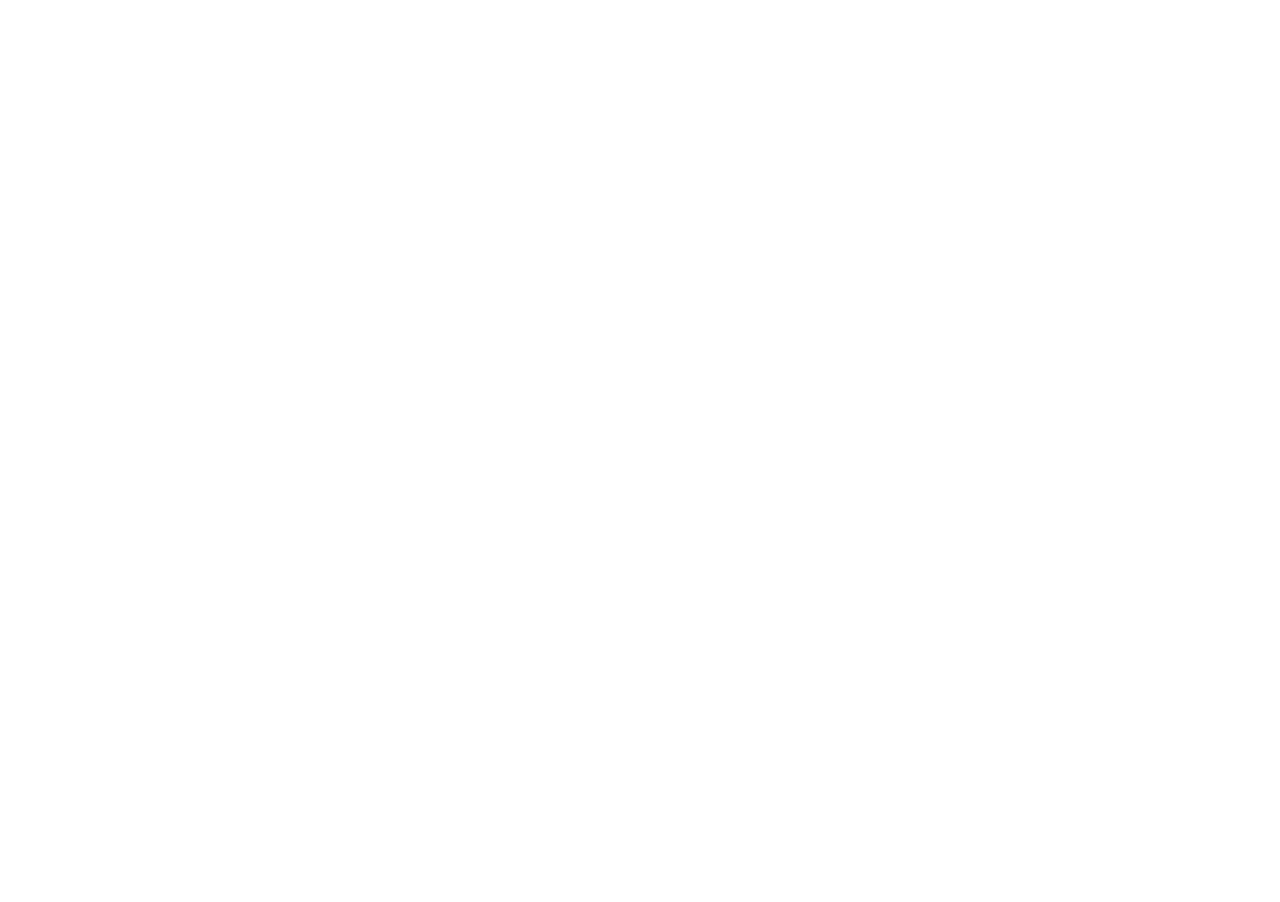
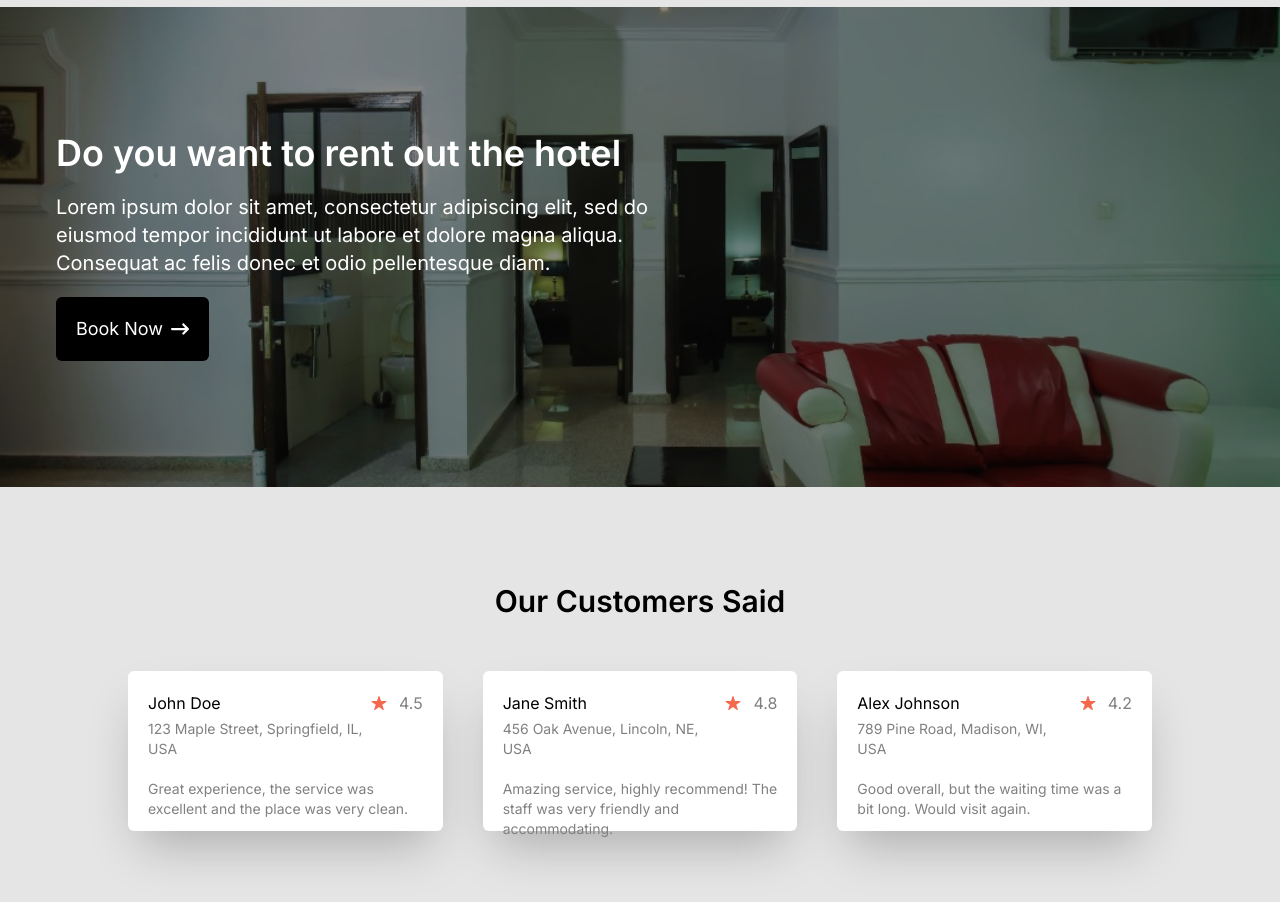
Before and after one commit to mercyharbo/de-hotel, a Next.js app: page / in a window 1280 px wide. Shown: the part 2140-3042 px from the top of the page. Before the commit the page ends 2155 px from the top, so only its background shows below. Built offline with nearby package versions, Linux system fonts and the light colour scheme.

Commit message:
made changes

```diff
--- a/src/app/component/Card.js
+++ b/src/app/component/Card.js
@@ -3,7 +3,7 @@
 
 const Card = ({ name, imageUrl, rating, price }) => {
   return (
-    <div className='flex flex-col gap-3 w-full rounded-lg shadow-md '>
+    <div className='flex flex-col w-full rounded-lg shadow-md '>
       <Image
         src={imageUrl}
         alt={name}
@@ -11,7 +11,7 @@
         height={300}
         className='object-cover object-center w-full rounded-t-lg'
       />
-      <div className='p-4 flex flex-col justify-start items-start gap-2'>
+      <div className='p-4 flex flex-col justify-start items-start gap-2 bg-white rounded-b-lg'>
         <h3 className='text-base font-semibold'>{name}</h3>
         <div className='flex items-center gap-3'>
           <IoStar className='text-orange' />
--- a/src/app/layout.js
+++ b/src/app/layout.js
@@ -26,7 +26,7 @@
 export default function RootLayout({ children }) {
   return (
     <html lang='en'>
-      <body className={`flex flex-col ${inter.className}`}>
+      <body className={`flex flex-col bg-[#E5E5E5] ${inter.className}`}>
         <Navbar />
         {children}
       </body>
--- a/src/app/page.js
+++ b/src/app/page.js
@@ -4,6 +4,7 @@
 import Image from 'next/image'
 import gsap from 'gsap'
 import { useGSAP } from '@gsap/react'
+import { FaArrowRightLong } from 'react-icons/fa6'
 
 import HeroImage from '@/app/assets/photo2.jpeg'
 import HeroImage1 from '@/app/assets/photo3.jpeg'
@@ -14,6 +15,7 @@
 import HeroImage5 from '@/app/assets/photo7.jpeg'
 import HeroImage6 from '@/app/assets/photo8.jpeg'
 import Card from './component/Card'
+import { IoStar } from 'react-icons/io5'
 
 gsap.registerPlugin(useGSAP)
 
@@ -45,6 +47,33 @@
     imageUrl: HeroImage6,
     rating: 4.9,
     price: '$300/day',
+  },
+]
+
+const testimoniesCard = [
+  {
+    id: 1,
+    name: 'John Doe',
+    address: '123 Maple Street, Springfield, IL, USA',
+    rating: 4.5,
+    comment:
+      'Great experience, the service was excellent and the place was very clean.',
+  },
+  {
+    id: 2,
+    name: 'Jane Smith',
+    address: '456 Oak Avenue, Lincoln, NE, USA',
+    rating: 4.8,
+    comment:
+      'Amazing service, highly recommend! The staff was very friendly and accommodating.',
+  },
+  {
+    id: 3,
+    name: 'Alex Johnson',
+    address: '789 Pine Road, Madison, WI, USA',
+    rating: 4.2,
+    comment:
+      'Good overall, but the waiting time was a bit long. Would visit again.',
   },
 ]
 
@@ -147,7 +176,7 @@
 
       <section className='flex flex-col justify-center items-center gap-10 px-5 py-10 laptop:px-14 large_laptop:px-20'>
         <div className='flex flex-col justify-center items-center gap-3 w-full mx-auto text-center laptop:w-[50%]'>
-          <h4 className='text-2xl font-semibold'>
+          <h4 className='text-3xl font-semibold'>
             Choose the best place for your vacation
           </h4>
           <p className=''>
@@ -157,7 +186,7 @@
           </p>
         </div>
 
-        <div className='grid gap-5 desktop:w-[80%] desktop:grid-cols-4 large_laptop:w-[80%] large_laptop:grid-cols-4 laptop:w-full laptop:grid-cols-4 tablet:w-full tablet:grid-cols-2 mobile:w-full mobile:grid-cols-1'>
+        <div className='grid gap-5 desktop:w-[80%] desktop:grid-cols-4 large_laptop:w-[90%] large_laptop:grid-cols-4 laptop:w-full laptop:grid-cols-4 tablet:w-full tablet:grid-cols-2 mobile:w-full mobile:grid-cols-1'>
           {roomsCard.map((item) => (
             <Card
               key={item.id}
@@ -169,6 +198,59 @@
           ))}
         </div>
       </section>
+
+      <section className='relative w-full'>
+        <Image
+          src={HeroImage6}
+          alt='Hotel picture'
+          width={800}
+          height={200}
+          className='object-cover object-center w-full  h-[30rem] '
+        />
+        <div className=' w-full h-full absolute top-0 left-0 bg-[#00000079]'>
+          <div className='w-full flex flex-col justify-center items-start gap-5 text-white h-full px-5 desktop:w-[40%] large_laptop:w-[60%] laptop:px-14 large_laptop:px-20 laptop:w-[60%] tablet:w-[70%] mobile:w-full'>
+            <h1 className='font-semibold text-4xl'>
+              Do you want to rent out the hotel{' '}
+            </h1>
+            <p className='text-xl'>
+              Lorem ipsum dolor sit amet, consectetur adipiscing elit, sed do
+              eiusmod tempor incididunt ut labore et dolore magna aliqua.
+              Consequat ac felis donec et odio pellentesque diam.
+            </p>
+            <button className='bg-black h-16 rounded-md text-white px-5 text-lg flex items-center gap-2'>
+              Book Now <FaArrowRightLong />
+            </button>
+          </div>
+        </div>
+      </section>
+
+      <section className='flex flex-col justify-center items-center gap-5 py-10 w-full mx-auto laptop:py-[6rem] laptop:w-[80%]'>
+        <h1 className='text-3xl font-semibold'>Our Customers Said</h1>
+
+        <div className='grid gap-10 py-8 w-full laptop:grid-cols-3 tablet:grid-cols-1 mobile:grid-cols-1'>
+          {testimoniesCard.map((item) => {
+            return (
+              <div
+                key={item.id}
+                className='shadow-2xl rounded-md bg-white p-5 h-[10rem] flex flex-col justify-start items-start gap-5'
+              >
+                <div className='flex justify-between items-start w-full'>
+                  <div className='flex flex-col justify-start items-start gap-1'>
+                    <h4 className=''>{item.name}</h4>
+                    <span className='text-[grey] text-sm'>{item.address}</span>
+                  </div>
+
+                  <div className='flex items-center gap-3'>
+                    <IoStar className='text-orange' />
+                    <span className='text-[grey]'>{item.rating}</span>
+                  </div>
+                </div>
+                <p className='text-[grey] text-sm'>{item.comment}</p>
+              </div>
+            )
+          })}
+        </div>
+      </section>
     </main>
   )
 }
```
